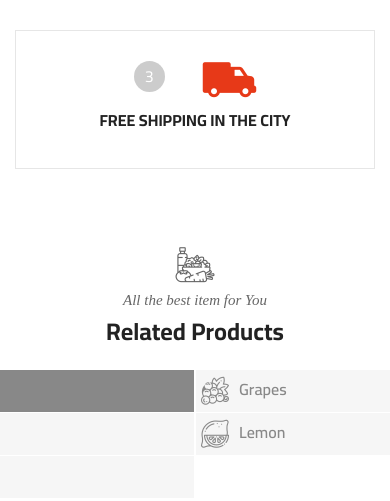
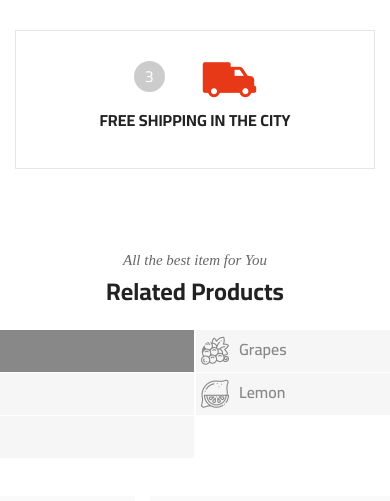
Before and after one commit to Pokimoy/Online-Market, a plain HTML site: page index.html in a window 390 px wide. Shown: the part 1574-2075 px from the top of the page. Drawn offline with nearby package versions, Linux system fonts and the light colour scheme; files whose address does not match are found by name; a web font is replaced by a local one.

Commit message:
testphone

```diff
--- a/index.html
+++ b/index.html
@@ -514,7 +514,7 @@
             <div class="product-tab z-index-20 sm-margin-top-193px xs-margin-top-30px">
                 <div class="container">
                     <div class="biolife-title-box">
-                        <span class="biolife-icon icon-organic"></span>
+                        <!-- <span class="biolife-icon icon-organic"></span> -->
                         <span class="subtitle">All the best item for You</span>
                         <h3 class="main-title">Related Products</h3>
                     </div>
```
